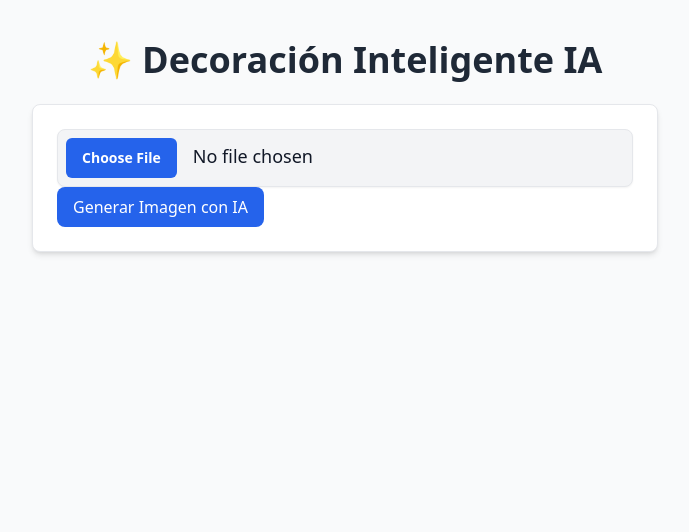
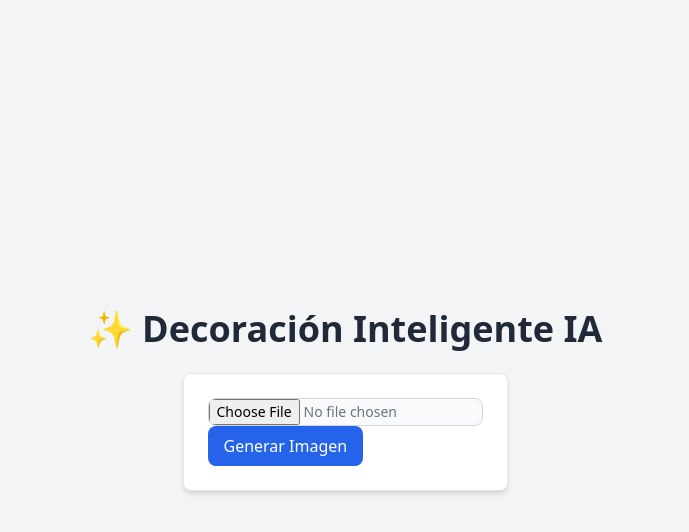
Before and after one commit to tomymusic/DecorIA, a React (Create React App) app: page / in a window 1280 px wide. Shown: the top 532 px of the page, without its empty margins (295-984 px from the left). Built offline with nearby package versions, Linux system fonts and the light colour scheme.

Commit message:
Update App.js

```diff
--- a/src/App.js
+++ b/src/App.js
@@ -1,7 +1,6 @@
 import React, { useState } from "react";
 import { Button } from "./components/ui/button";
 import { Card, CardContent } from "./components/ui/card";
-import { motion } from "framer-motion";
 import { Loader2 } from "lucide-react";
 import ReactBeforeSliderComponent from "react-before-after-slider-component";
 import "react-before-after-slider-component/dist/build.css";
@@ -62,42 +61,31 @@ export default function Home() {
   };
 
   return (
-    <div className="min-h-screen flex flex-col items-center bg-gray-50 p-10 text-gray-900">
-      <motion.h1
-        initial={{ opacity: 0, y: -20 }}
-        animate={{ opacity: 1, y: 0 }}
-        className="text-4xl font-bold text-center text-gray-800 mb-6"
-      >
+    <div className="flex flex-col items-center justify-center min-h-screen bg-gray-100 p-10 text-gray-900">
+      <h1 className="text-4xl font-bold text-gray-800 mb-6 flex items-center gap-2">
         ✨ Decoración Inteligente IA
-      </motion.h1>
-      <Card className="w-full max-w-4xl p-8 shadow-xl bg-white rounded-lg border border-gray-300">
-        <CardContent className="flex flex-col items-center gap-6">
+      </h1>
+      <Card className="w-full max-w-4xl p-6 bg-white shadow-md rounded-lg border">
+        <CardContent className="flex flex-col gap-4">
           <input
             type="file"
             accept="image/*"
             onChange={handleImageUpload}
-            className="border p-2 rounded-lg w-full text-lg shadow-sm bg-gray-100 file:mr-4 file:py-2 file:px-4 file:h-10 file:rounded-md file:border-0 file:text-sm file:font-semibold file:bg-blue-600 file:text-white hover:file:bg-blue-700 focus:outline-none focus:ring-2 focus:ring-blue-400"
+            className="block w-full text-sm text-gray-500 border border-gray-300 rounded-lg cursor-pointer bg-gray-50 focus:outline-none"
           />
           <Button
-            className="w-full bg-gradient-to-r from-blue-500 to-indigo-600 text-white py-3 rounded-lg shadow-md text-lg font-semibold hover:scale-105 transition-transform"
+            className="w-full bg-black text-white py-2 rounded-md hover:opacity-80 transition"
             onClick={handleImageGeneration}
             disabled={!imageUploaded || loading}
           >
-            {loading ? <Loader2 className="animate-spin" /> : "Generar Imagen con IA"}
+            {loading ? <Loader2 className="animate-spin" /> : "Generar Imagen"}
           </Button>
-          {errorMessage && <p className="mt-4 text-red-500 text-lg font-semibold">{errorMessage}</p>}
+          {errorMessage && <p className="text-red-500 text-sm">{errorMessage}</p>}
           {imagePreview && processedImage && (
-            <motion.div
-              className="mt-6 w-full max-w-2xl rounded-xl overflow-hidden shadow-md border border-gray-300"
-              initial={{ opacity: 0 }}
-              animate={{ opacity: 1 }}
-              transition={{ duration: 0.5 }}
-            >
-              <ReactBeforeSliderComponent
-                firstImage={{ imageUrl: imagePreview }}
-                secondImage={{ imageUrl: processedImage }}
-              />
-            </motion.div>
+            <ReactBeforeSliderComponent
+              firstImage={{ imageUrl: imagePreview }}
+              secondImage={{ imageUrl: processedImage }}
+            />
           )}
         </CardContent>
       </Card>
```
